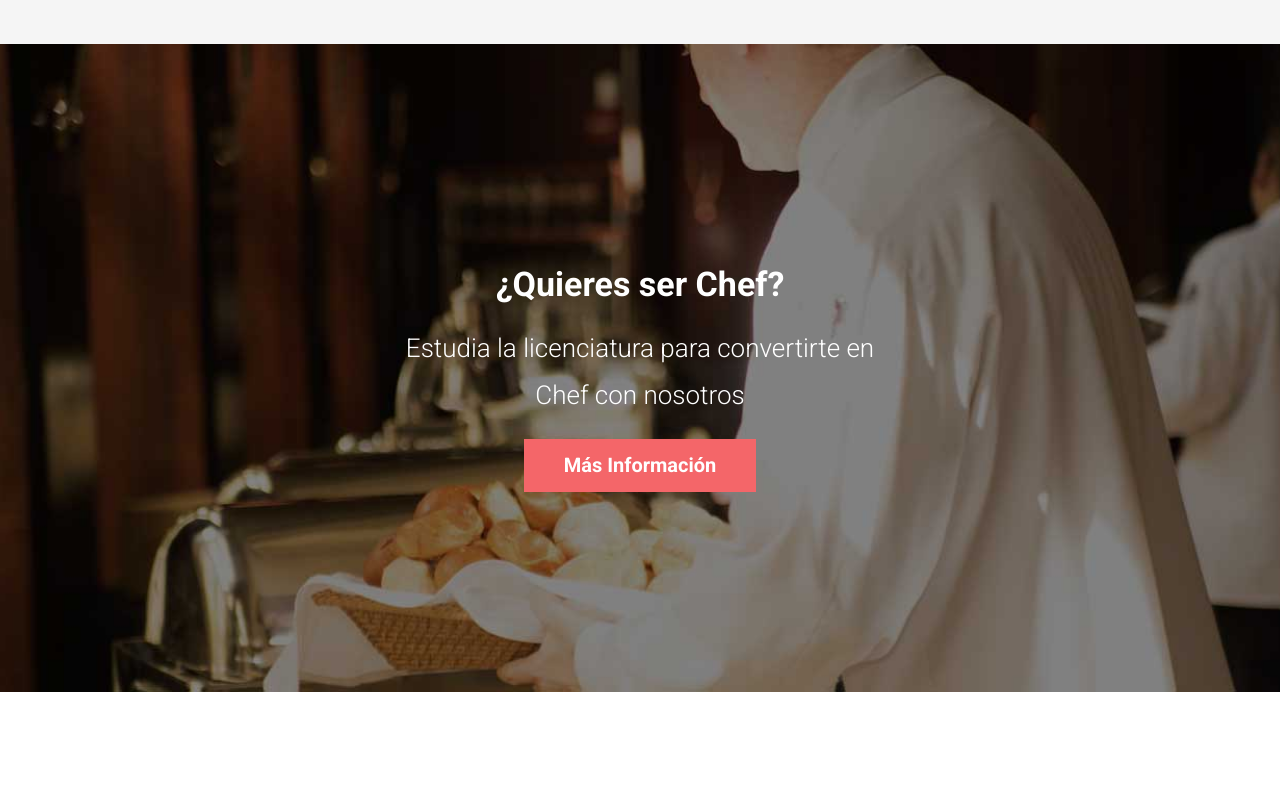
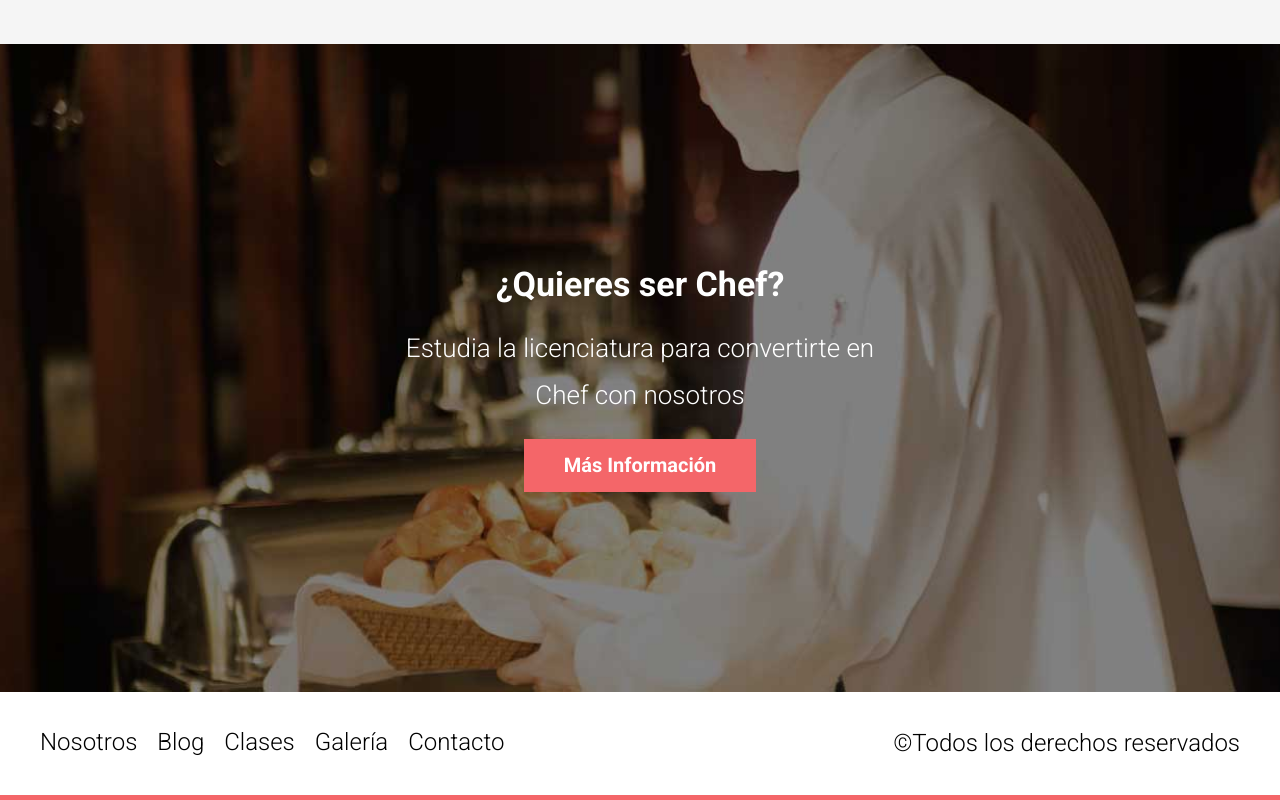
Before and after one commit to Naibaf93/Escuela-de-cocina, a website: page index.html in a window 1280 px wide. Shown: the part 3248-4048 px from the top of the page. Before the commit the page ends 3940 px from the top, so only its background shows below. Drawn offline with Linux system fonts and the light colour scheme.

Commit message:
creando el footer

```diff
--- a/index.html
+++ b/index.html
@@ -170,5 +170,19 @@
         <p class="escuela__texto">Estudia la licenciatura para convertirte en Chef con nosotros</p>
         <a href="#" class="escuela__enlace">Más Información</a>
     </section>
+
+    <footer class="footer">
+        <div class="footer__grid contenedor">
+            <nav class="navegacion">
+                <a href="#" class="navegacion__link">Nosotros</a>
+                <a href="#" class="navegacion__link">Blog</a>
+                <a href="#" class="navegacion__link">Clases</a>
+                <a href="#" class="navegacion__link">Galería</a>
+                <a href="#" class="navegacion__link">Contacto</a>
+            </nav>
+
+            <p class="footer__copyright">©Todos los derechos reservados</p>
+        </div>
+    </footer>
 </body>
 </html>
--- a/src/scss/app.scss
+++ b/src/scss/app.scss
@@ -1,3 +1,4 @@
 @use 'base';
 @use 'ui/header';
 @use 'ui/contenido';
+@use 'ui/footer';
--- /dev/null
+++ b/src/scss/ui/footer/_footer.scss
@@ -0,0 +1,23 @@
+@use 'base/variables' as v;
+@use 'base/mixins' as m;
+
+.footer {
+    padding: 3rem 0;
+    border-bottom: .5rem solid v.$primario;
+
+    &__grid {
+        @include m.tablet {
+            display: flex;
+            justify-content: space-between;
+        }
+    }
+
+    &__copyright {
+        text-align: center;
+        font-size: 2.4rem;
+        margin-top: 3rem;
+        @include m.tablet {
+            margin: 0;
+        }
+    }
+}
--- /dev/null
+++ b/src/scss/ui/footer/_index.scss
@@ -0,0 +1 @@
+@forward 'footer';
```
Also changed, not shown: build/css/app.css, 1 other file.
